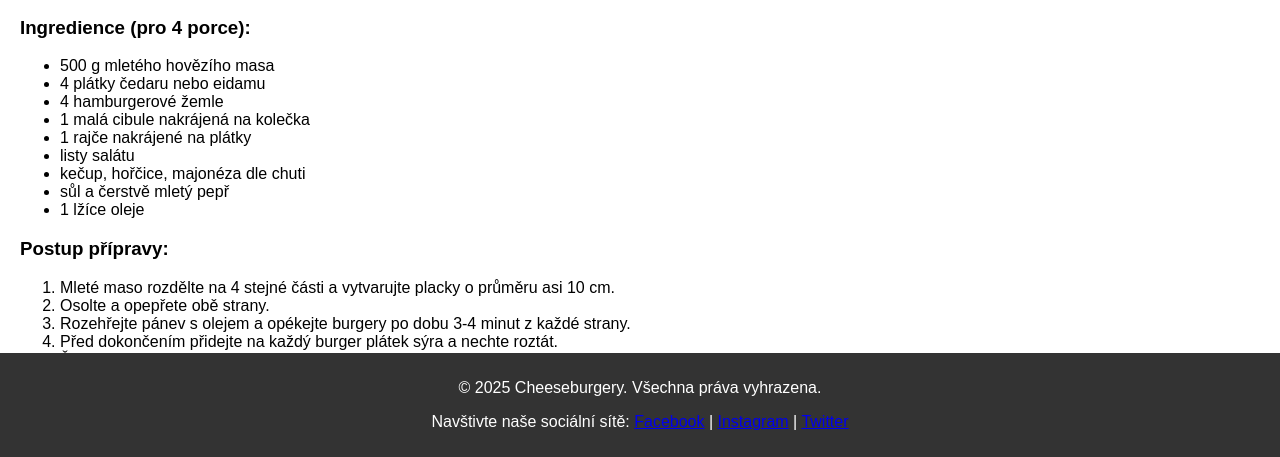
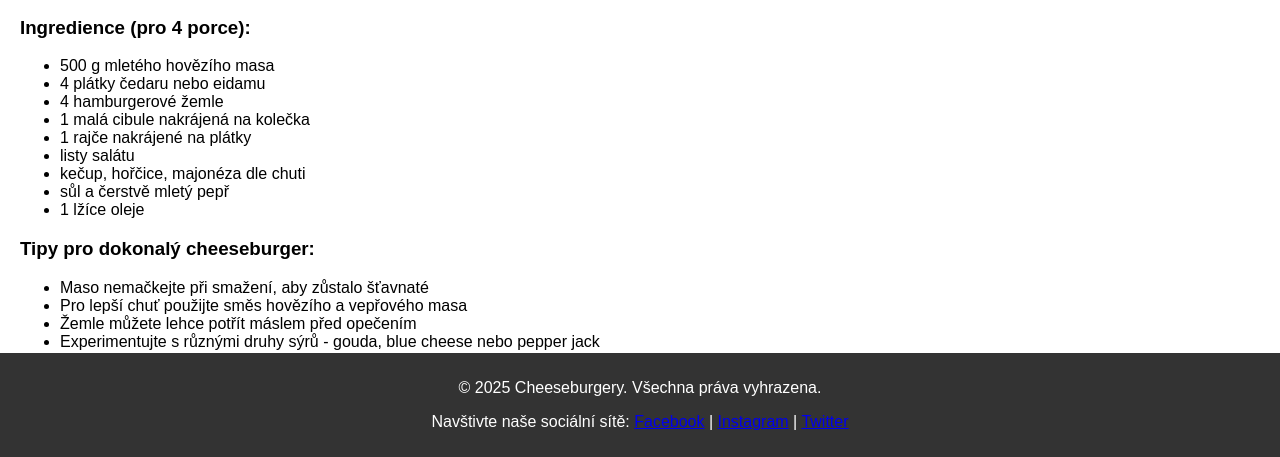
Before and after one commit to usermatyy/codespaces-blank, a plain HTML site: page index.html in a window 1280 px wide. Shown: the part 343-800 px from the top of the page. Drawn offline with Linux system fonts and the light colour scheme.

Commit message:
asdasasdasd

```diff
--- a/index.html
+++ b/index.html
@@ -42,19 +42,8 @@
                     </ul>
                 </div>
 
-                <div class="instructions">
-                    <h3>Postup přípravy:</h3>
-                    <ol>
-                        <li>Mleté maso rozdělte na 4 stejné části a vytvarujte placky o průměru asi 10 cm.</li>
-                        <li>Osolte a opepřete obě strany.</li>
-                        <li>Rozehřejte pánev s olejem a opékejte burgery po dobu 3-4 minut z každé strany.</li>
-                        <li>Před dokončením přidejte na každý burger plátek sýra a nechte roztát.</li>
-                        <li>Žemle lehce opečte na pánvi nebo v toastovači.</li>
-                        <li>Spodní část žemle potřete omáčkami, přidejte salát, burger se sýrem, rajče a cibuli.</li>
-                        <li>Přiklopte vrchní částí žemle a podávejte s hranolky nebo zeleninovým salátem.</li>
-                    </ol>
-                </div>
-            </div>
+
+
 
             <div class="tips">
                 <h3>Tipy pro dokonalý cheeseburger:</h3>
```
